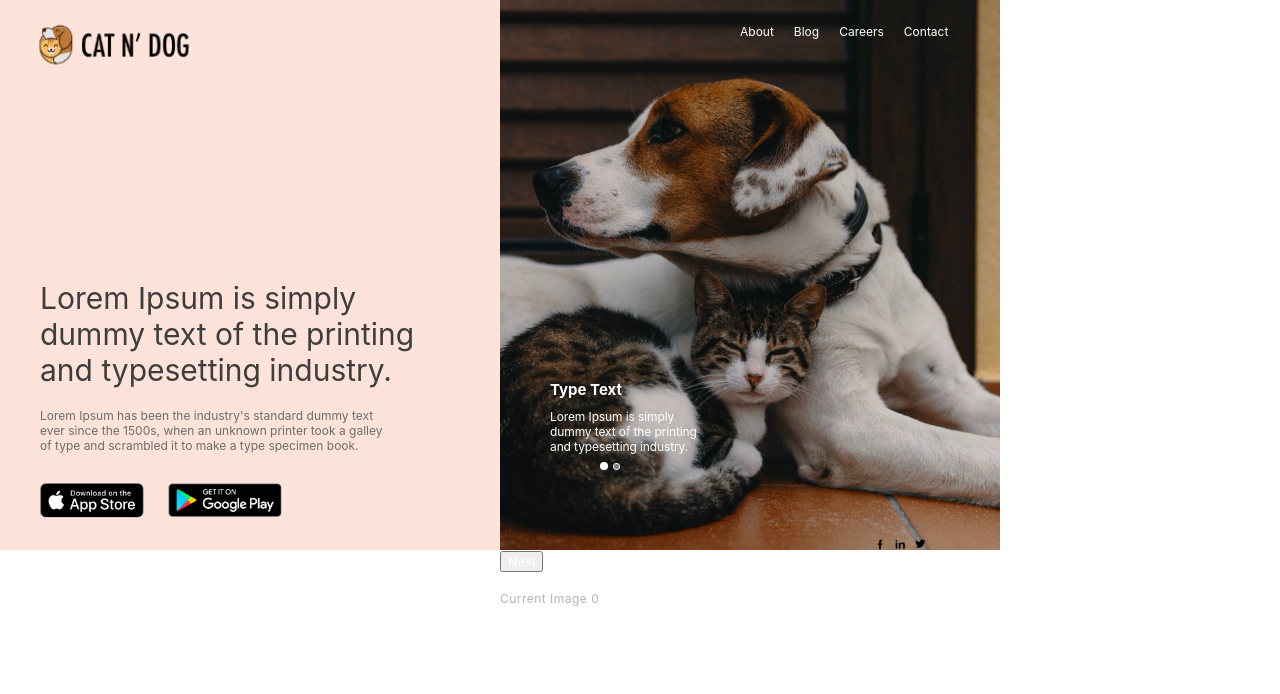
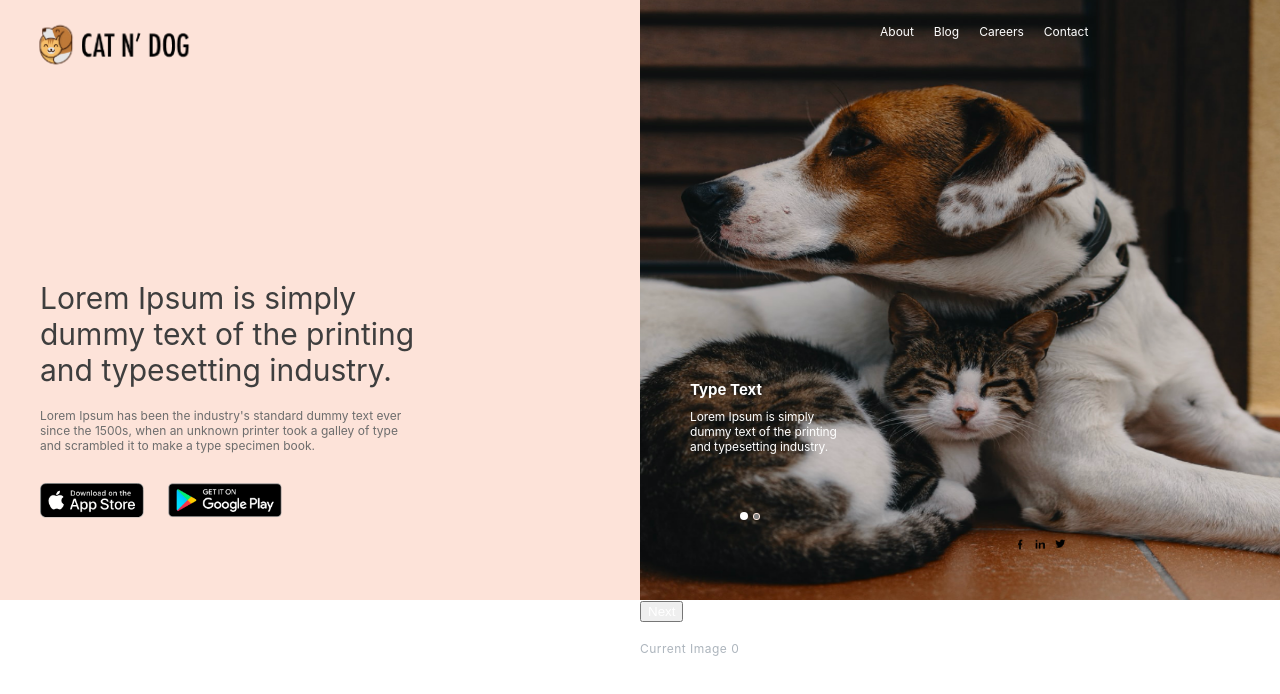
Before and after one commit to Dsdroid1/Newzera_React_Image_Slider, a React (Create React App) app: page / in a window 1280 px wide. Shown: the top 694 px of the page. Built offline with nearby package versions, Linux system fonts and the light colour scheme.

Commit message:
Better sizing,but positioning to be adjusted

```diff
--- a/src/try2/full.css
+++ b/src/try2/full.css
@@ -1,11 +1,11 @@
 .container{
     display: flex;
-    height: 550px;
-    width: 1000px;
+    height: 600px;
+    width: 100%;
     flex-direction: row;
 }
 
 .item{
     height: 100%;
-    width:500px;
+    width:50%;
 }
--- a/src/try2/slider.css
+++ b/src/try2/slider.css
@@ -3,7 +3,7 @@
     /*height: 500px;*/
     height: 100%;
     width: 100%;
-    max-width:500px;
+    /*max-width:500px;*/
     /*border: 5px solid red;*/
     overflow: hidden;
 }
@@ -11,14 +11,14 @@
 .slider-flex{
     display: flex;
     height: 100%;
-    width: 1000px;
+    width: 200%;
     /*transform: translateX(-500px);
     transition: transform ease-out 1s;*/
 }
 
 .image_cont{
     height: 100%;
-    width:500px;
+    width:50%;
 
 }
 
--- a/src/try2/slider.jsx
+++ b/src/try2/slider.jsx
@@ -3,12 +3,12 @@ import './slider.css';
 import Overlay from './overlay';
 function Slider(){
     const [index,setIndex] = useState(0);
-    let x_displace = -index*500
+    let x_displace = -index*50
     const styles= {
-        transform: `translate(${x_displace}px, 0px)` ,
+        transform: `translate(${x_displace}%, 0px)` ,
         transition: `transform ease-out 1s`
     }
-    const autoplayref = useRef()
+    const autoplayref = useRef();
 
     useEffect(() => {
         autoplayref.current=()=>{
@@ -18,7 +18,7 @@ function Slider(){
 
     useEffect(() => {
         const play = () => {
-          autoplayref.current()
+            return autoplayref.current()
         }
 
         const interval = setInterval(play, 10 * 1000)
```
Also changed, not shown: 1 other file (tests, documents, lock files or other folders).
